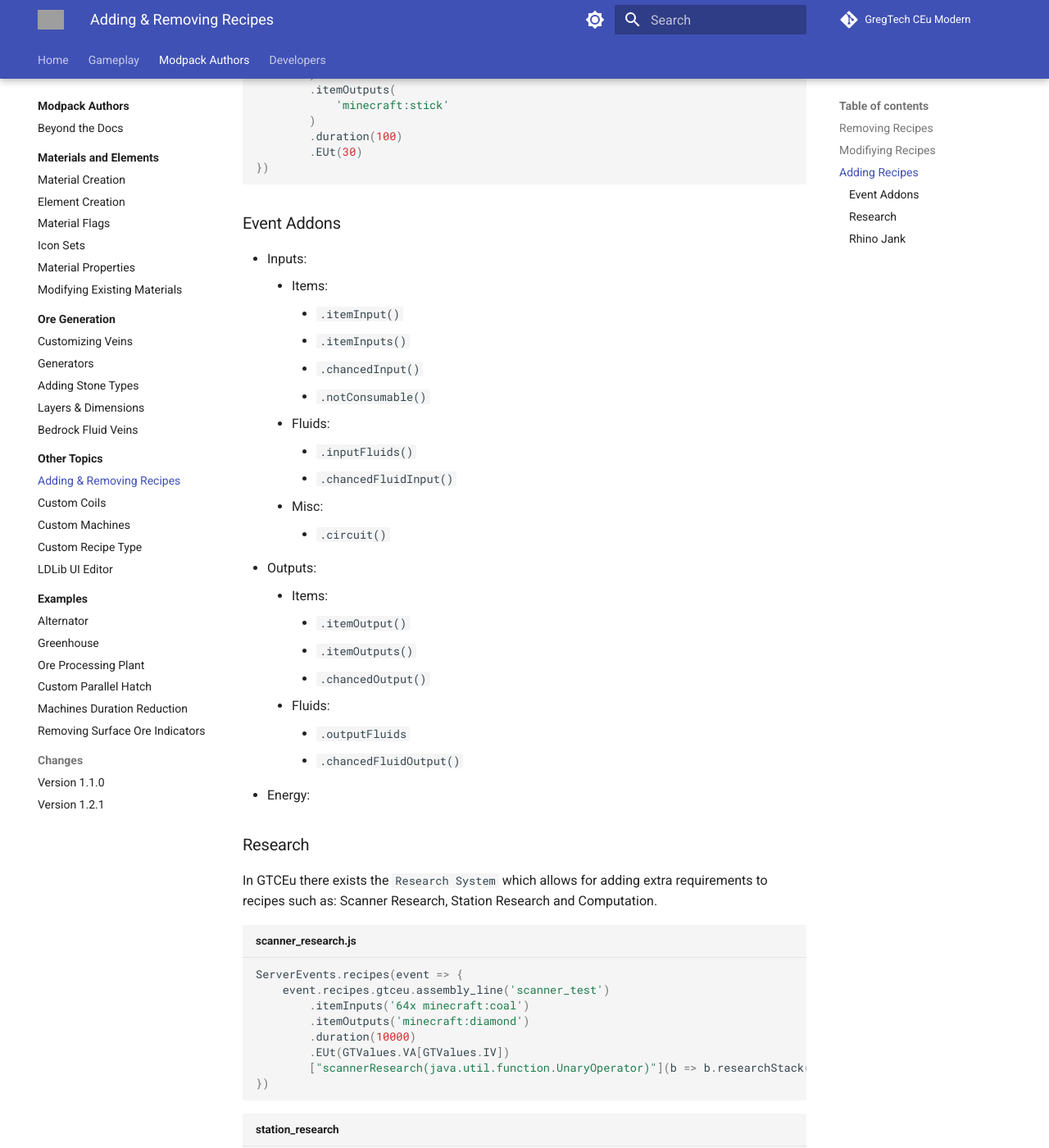
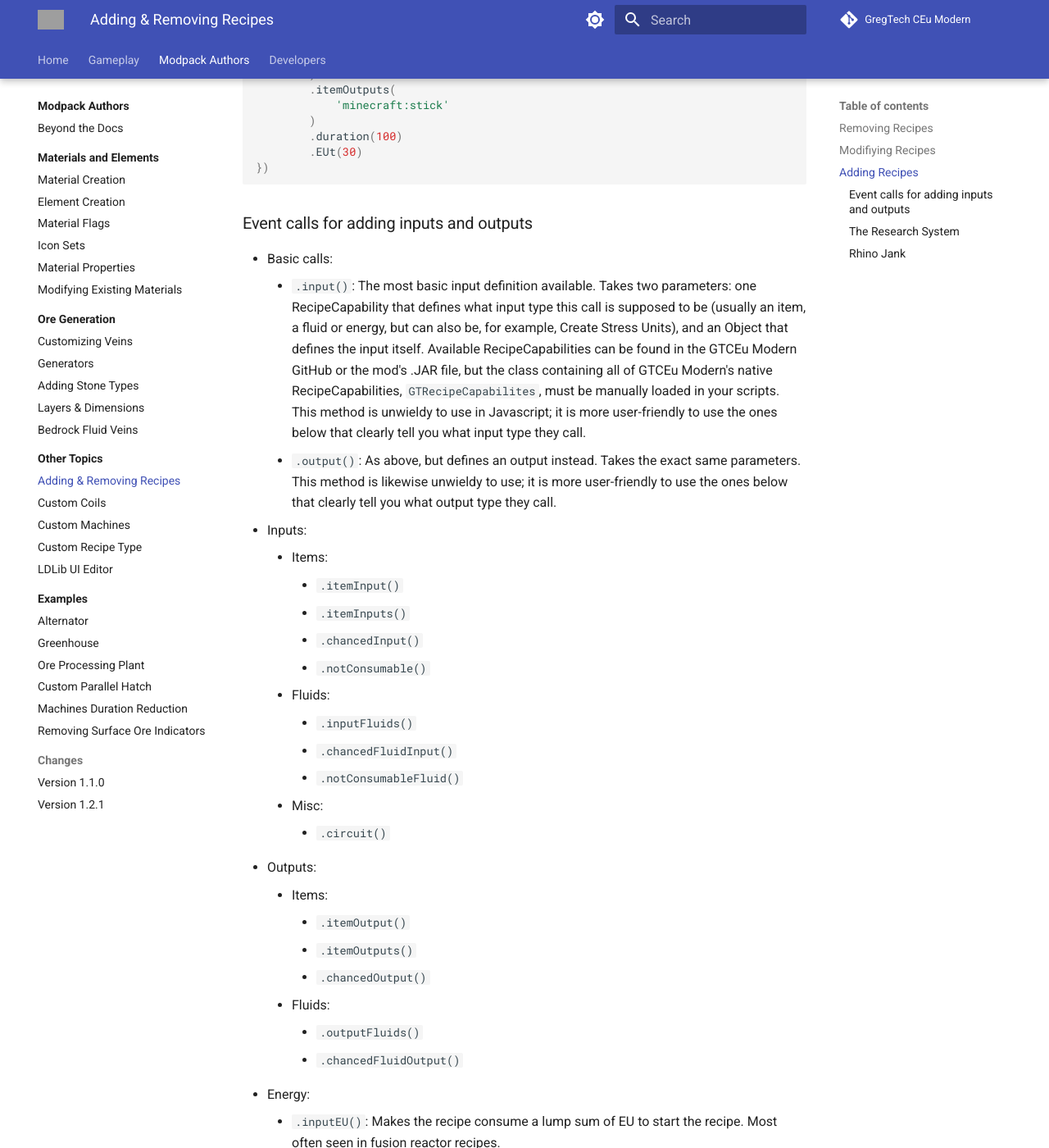
Before and after one commit to GregTechCEu/gtceu-modern-docs, an MkDocs documentation site: the page built from docs/Modpacks/Other-Topics/Adding-and-Removing-Recipes.md, in a window 1280 px wide and 1400 px high, scrolled down 1111 px. Shown: the whole window at 82% size. Built offline with MkDocs 1.6.1 and Material for MkDocs 9.7.7, drawn with Linux system fonts in a browser that asks for light colours; comment, search, counter and statistics services are not loaded; some of the changed text lies outside the part shown; grey boxes are pictures that could not be loaded.

Commit message:
Update Adding-and-Removing-Recipes.md
Expanded documentation regarding RecipeBuilder functionality.

````diff
--- a/docs/Modpacks/Other-Topics/Adding-and-Removing-Recipes.md
+++ b/docs/Modpacks/Other-Topics/Adding-and-Removing-Recipes.md
@@ -65,8 +65,10 @@ ServerEvents.recipes(event => {
 })
 ```
 
-### Event Addons
-
+### Event calls for adding inputs and outputs
+- Basic calls:
+    - `.input()`: The most basic input definition available. Takes two parameters: one RecipeCapability that defines what input type this call is supposed to be (usually an item, a fluid or energy, but can also be, for example, Create Stress Units), and an Object that defines the input itself. Available RecipeCapabilities can be found in the GTCEu Modern GitHub or the mod's .JAR file, but the class containing all of GTCEu Modern's native RecipeCapabilities, `GTRecipeCapabilites`, must be manually loaded in your scripts. This method is unwieldy to use in Javascript; it is more user-friendly to use the ones below that clearly tell you what input type they call.
+    - `.output()`: As above, but defines an output instead. Takes the exact same parameters. This method is likewise unwieldy to use; it is more user-friendly to use the ones below that clearly tell you what output type they call.
 - Inputs:
     - Items:
         - `.itemInput()`
@@ -76,6 +78,7 @@ ServerEvents.recipes(event => {
     - Fluids:
         - `.inputFluids()`
         - `.chancedFluidInput()`
+        - `.notConsumableFluid()`
     - Misc:
         - `.circuit()`
 - Outputs:
@@ -84,11 +87,16 @@ ServerEvents.recipes(event => {
         - `.itemOutputs()`
         - `.chancedOutput()`
     - Fluids:
-        - `.outputFluids`
+        - `.outputFluids()`
         - `.chancedFluidOutput()`
 - Energy:
+    - `.inputEU()`: Makes the recipe consume a lump sum of EU to start the recipe. Most often seen in fusion reactor recipes.
+    -  `outputEU()`: Makes the recipe output a lump sum of EU upon recipe completion. The number passed should be negative, or unexpected behaviour could occur.
+    - `.EUt()`: Positive integers will make the recipe consume energy, negative ones will make it generate energy.
+- More granular functionality:
+    - `.perTick()`: Using this will enable you to control whether a recipe input/output is consumed/produced per tick the recipe is running or all at once at recipe start/end. Set to true with `.perTick(true)` to make the recipe builder consider any following input/output calls as per-tick. Remember to set the value to false with `.perTick(false)` after the calls you intend to be per-tick to prevent behaviour you don't want!
 
-### Research
+### The Research System
 
 In GTCEu there exists the `Research System` which allows for adding extra requirements to recipes such as: Scanner Research, Station Research and Computation.
 
````
